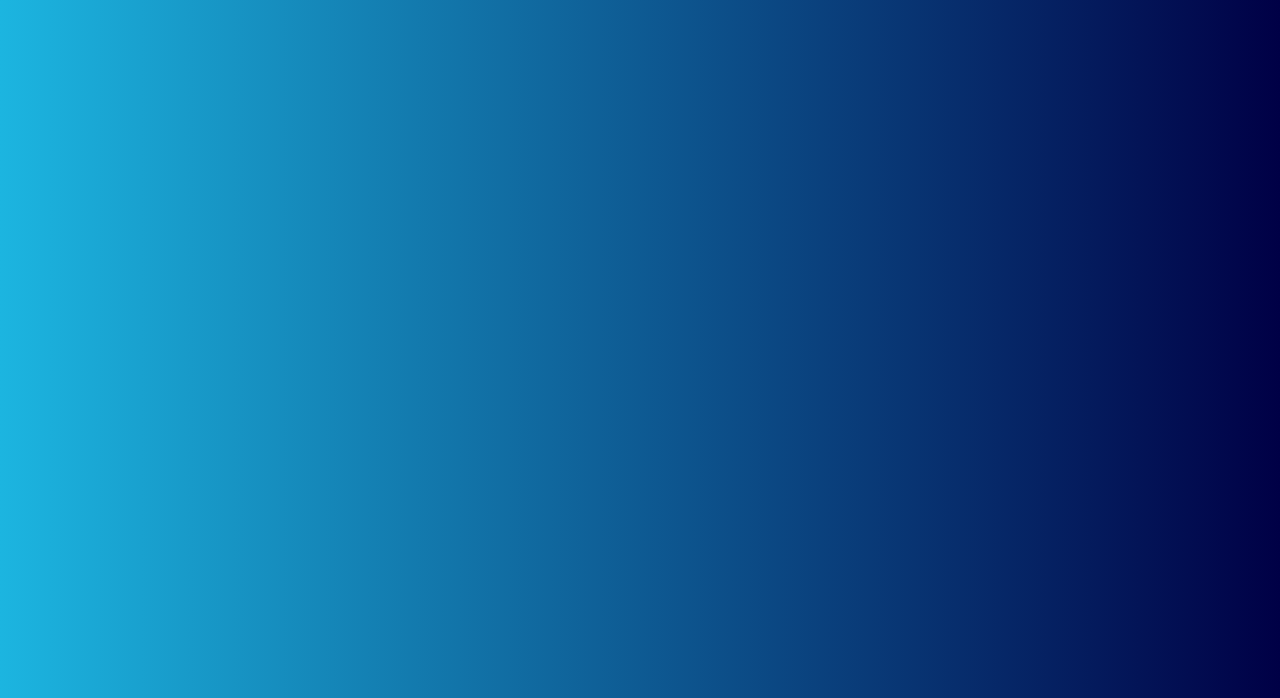
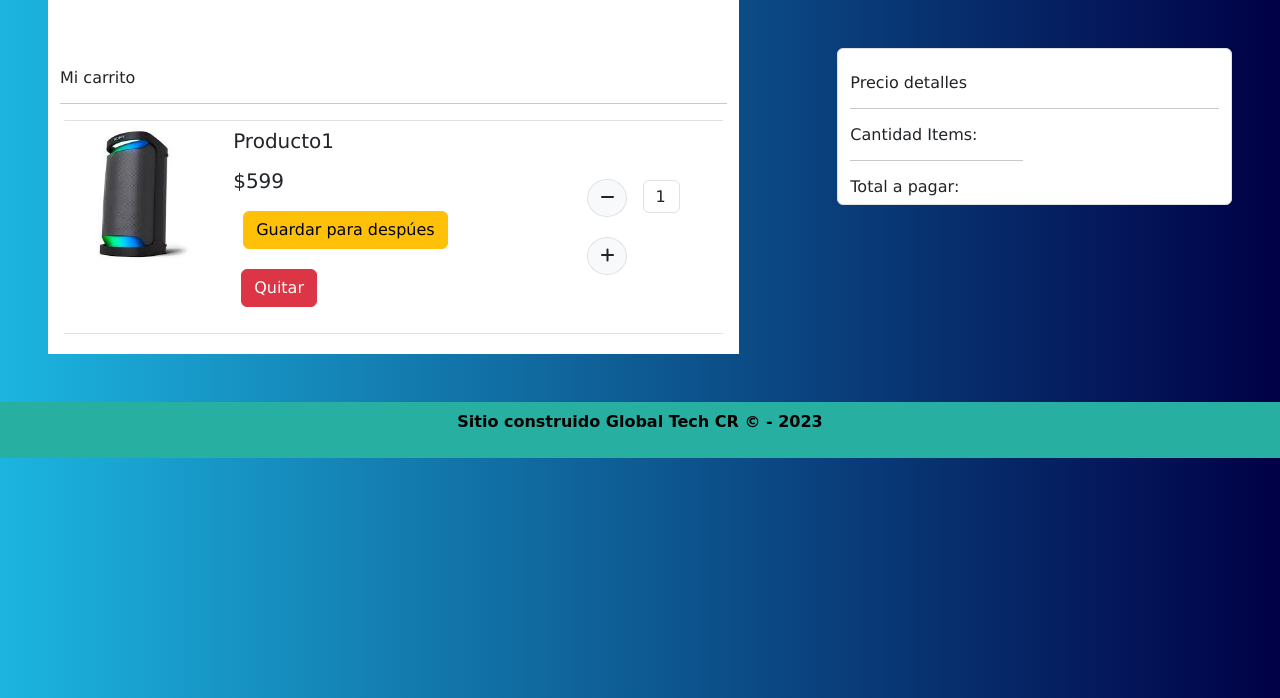
Before and after one commit to kael-quiros/GlobalTechCR, a PHP site: page /shoppingCart.php in a window 1280 px wide. Shown: the part 68-766 px from the top of the page. Run offline with PHP 8.4, Linux system fonts and the light colour scheme.

Commit message:
Se trabaja el shopping Cart

```diff
--- a/ProyectoAmbienteCS/css/style.css
+++ b/ProyectoAmbienteCS/css/style.css
@@ -149,3 +149,7 @@ input{
     color: yellowgreen;
     padding: 3% 0%;
 }
+
+.shopping-cart{
+    padding: 3% 0;
+}
--- a/ProyectoAmbienteCS/index.php
+++ b/ProyectoAmbienteCS/index.php
@@ -61,6 +61,9 @@ session_start();
             <a class="nav-link" href="contactenos.php">Contactenos</a>
           </li>
         </ul>
+        <a href="shoppingCart.php" class="navbar-brand">
+          <h3 class="px-5"><i class="fas fa-shopping-basket"></i>Shopping Cart</h3>
+        </a>
 
         <div class="user">
           <?php
@@ -161,7 +164,7 @@ session_start();
     </footer>
   </div>
 
-  </div>
+
 
 
 
--- a/ProyectoAmbienteCS/shoppingCart.php
+++ b/ProyectoAmbienteCS/shoppingCart.php
@@ -21,7 +21,6 @@ session_start();
 
 <body>
   <header>
-
     <nav class="navbar navbar-expand-lg navbar-dark bg-dark">
       <div class="container-fluid">
         <div class="logo">
@@ -29,14 +28,17 @@ session_start();
         </div>
         <ul class="navbar-nav me-auto mb-2 mb-lg-0">
           <li class="nav-item">
-            <a class="nav-link active" aria-current="page" href="index.php">Inicio</a>
+            <a class="nav-link active" aria-current="page" href="#">Inicio</a>
           </li>
           <li class="nav-item dropdown">
             <a class="nav-link dropdown-toggle" href="#" id="navbarDropdown" role="button" data-bs-toggle="dropdown" aria-expanded="false">Categorias</a>
-
             <ul class="dropdown-menu" aria-labelledby="navbarDropdown">
-
-
+              <li>
+                <a class="dropdown-item" href="audioYVideo.php">Audio y Video</a>
+              </li>
+              <li>
+                <hr class="dropdown-divider" />
+              </li>
               <li><a class="dropdown-item" href="hogar.php">Hogar</a></li>
               <li>
                 <hr class="dropdown-divider" />
@@ -51,17 +53,15 @@ session_start();
               <li>
                 <hr class="dropdown-divider" />
               </li>
-              <li><a class="dropdown-item" href="#">Por añadir</a></li>
             </ul>
           </li>
           <li class="nav-item">
             <a class="nav-link" href="contactenos.php">Contactenos</a>
           </li>
         </ul>
-        <a href="" class="navbar-brand"><h3 class="px-5"><i class="fas fa-shopping-basket"></i>Shopping Cart</h3></a>
-
-
-
+        <a href="shoppingCart.php" class="navbar-brand">
+          <h3 class="px-5"><i class="fas fa-shopping-basket"></i>Shopping Cart</h3>
+        </a>
         <div class="user">
           <?php
           if (isset($_SESSION['nombreUsuario'])) {
@@ -72,9 +72,90 @@ session_start();
           }
           ?>
         </div>
+    </nav>
+  </header>
 
 
+<div class="container-fluid">
+  <div class="row px-5  ">
+    <div class="col-md-7 bg-white ">
+      <div class="shopping-cart mt-5">
+        <h6>Mi carrito</h6>
+        <hr>
+        <form action="shoppingCart.php" method="get" class="cart-items">
+          <div class="border rounded">
+            <div class="row bg-white">
+              <div class="col-md-3 pl-0">
+                <img src="img/parlanteSony.jpg" alt="image1" class="img-fluid">
+              </div>
+              <div class="col-md-6">
+                <h5 class="pt-2">Producto1</h5>
+                <h5 class="pt-2">$599</h5>
+                <button type="submit" class="btn btn-warning">Guardar para despúes</button>
+                <button type="submit" class="btn btn-danger mx-2" name="quitar">Quitar</button>
+              </div>
+              <div class="col-md-3 py-5">
+                <div>
+                  <button type="button" class="btn bg-light border rounded-circle"><i class="fas fa-minus"></i></button>
+                  <input type="text" value="1" class="form-control w-25 d-inline">
+                  <button type="button" class="btn bg-light border rounded-circle"><i class="fas fa-plus"></i></button>
+                </div>
+              </div>
+            </div>
+          </div>
+        </form>
       </div>
+    </div>
+    <div class="col-md-4 offset-md-1 border rounded mt-5 bg-white h-25">
+      <div class="pt-4">
+        <h6>Precio detalles</h6>
+        <hr>
+        <div class="row price-details">
+          <div class="col-md-6">
+            <h6>Cantidad Items:</h6>
+            <hr>
+            <h6>Total a pagar:</h6>
+          </div>
+          <div class="col-md-6"></div>
+        </div>
+      </div>
+    </div>
+  </div>
+</div>
 
-    </nav>
-  </header>
+
+
+
+
+
+
+
+
+
+
+
+
+
+
+
+
+
+
+
+
+
+
+
+  <div class="text-black mt-5 p-2" style="background-color:#27b0a2;">
+    <footer class="footer">
+      <p>Sitio construido Global Tech CR &COPY - 2023</p>
+    </footer>
+  </div>
+
+
+
+
+
+  <script src="/js/script.js"></script>
+  <script src="https://cdn.jsdelivr.net/npm/bootstrap@5.3.2/dist/js/bootstrap.bundle.min.js" integrity="sha384-C6RzsynM9kWDrMNeT87bh95OGNyZPhcTNXj1NW7RuBCsyN/o0jlpcV8Qyq46cDfL" crossorigin="anonymous"></script>
+</body>
```
